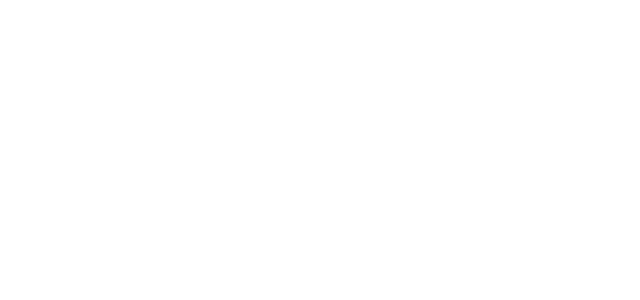
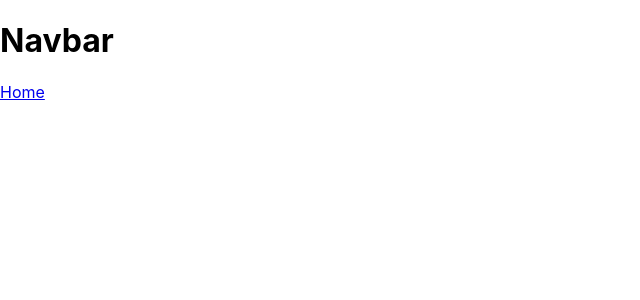
Before and after one commit to nurmuhamadsoleh/deploy, a React (Create React App) app: page /navbar in a window 1280 px wide. Before the commit this address had no page. Shown: the top 300 px of the page, without its empty margins (0-640 px from the left). Built offline with nearby package versions, Linux system fonts and the light colour scheme.

Commit message:
update router

```diff
--- a/src/App.js
+++ b/src/App.js
@@ -3,6 +3,7 @@
 import { Routes, Route } from "react-router-dom";
 import Home from "./views/Home";
 import Profile from "./views/Profile";
+import Navbar from "./views/Navbar";
 
 function App() {
   return (
@@ -10,6 +11,7 @@
       <Routes>
         <Route path="/" element={<Home />} />
         <Route path="/profile" element={<Profile />} />
+        <Route path="/navbar" element={<Navbar />} />
       </Routes>
     </>
   );
--- a/src/views/Home.jsx
+++ b/src/views/Home.jsx
@@ -6,6 +6,7 @@
     <div>
       <h1>Nur Muhamad Soleh | Home</h1>
       <Link to={"/profile"}>Profile</Link>
+      <Link to={"/navbar"}>Navbar</Link>
     </div>
   );
 }
--- /dev/null
+++ b/src/views/Navbar.jsx
@@ -0,0 +1,13 @@
+import React from "react";
+import { Link } from "react-router-dom";
+
+function Navbar() {
+  return (
+    <div>
+      <h1>Navbar</h1>
+      <Link to={"/"}>Home</Link>
+    </div>
+  );
+}
+
+export default Navbar;
--- a/src/views/Profile.jsx
+++ b/src/views/Profile.jsx
@@ -1,9 +1,11 @@
 import React from "react";
+import { Link } from "react-router-dom";
 
 function Profile() {
   return (
     <div>
       <h1>Ini Profile</h1>
+      <Link to={"/navbar"}>Navbar</Link>
     </div>
   );
 }
```
